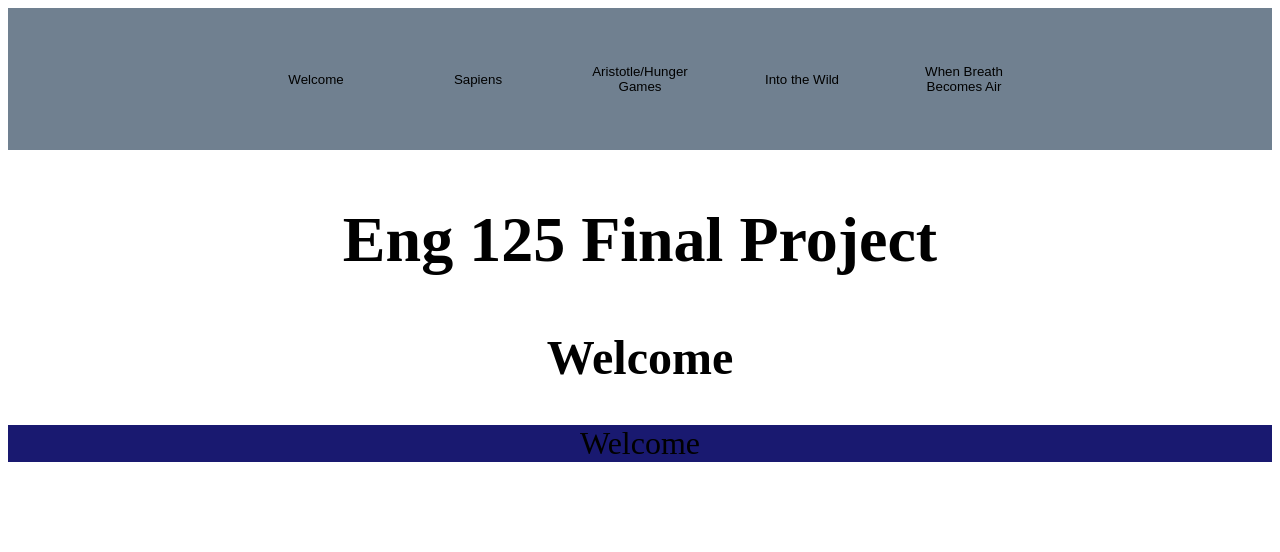
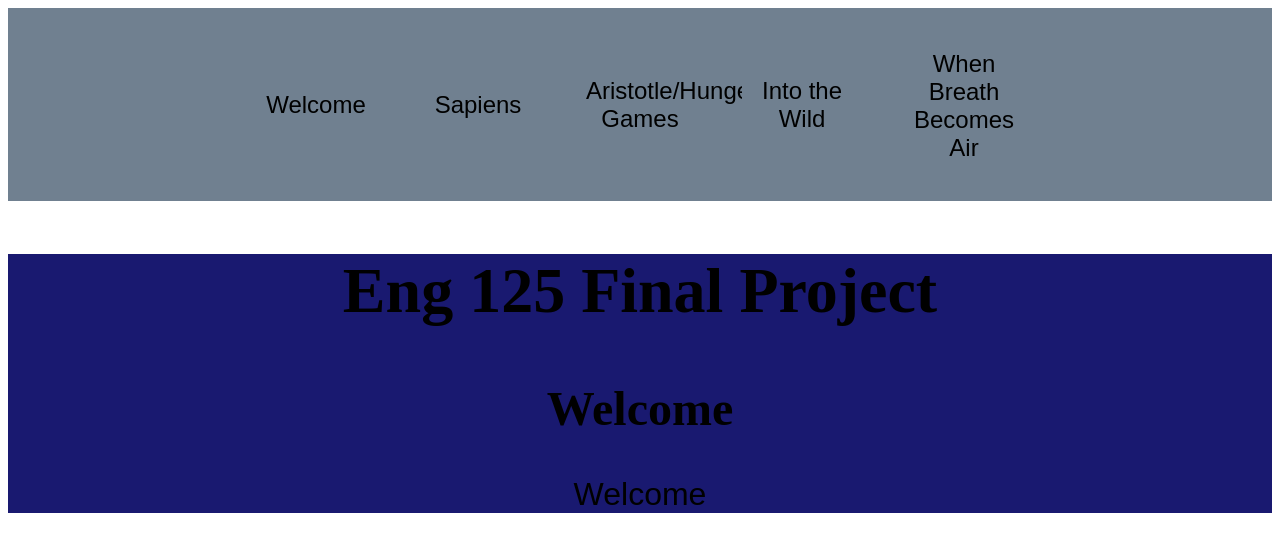
Before and after one commit to JamesCohenour/JamesCohenour.github.io, a plain HTML site: page index.html in a window 1280 px wide. Drawn offline with Linux system fonts and the light colour scheme.

Commit message:
colors again

```diff
--- a/Stylings.css
+++ b/Stylings.css
@@ -1,6 +1,12 @@
 nav
 {
     background-color: slategray
+}
+article
+{
+    background-color: midnightblue;
+    height: 100%;
+    width: 100%;
 }
 h1
 {
@@ -28,14 +34,12 @@ p
 {
     font-size: 24pt;
     font-style: normal;
-    font-family: 'Times New Roman', Times, serif;
+    font-family: Arial, Helvetica, sans-serif;
     color: black;
     text-align: center;
     align-content: center;
     margin-left: auto;
     margin-right: auto;
-    height: 100%;
-    background-color: midnightblue;
 }
 table
 {
@@ -50,8 +54,10 @@ button
     border: none;
     width: 120px;
     height: 60px;
+    font-size: 18pt;
     background-color: slategray;
-    border-bottom: 2pt, black;
+    border-bottom: 2pt;
+    border-bottom-color: black;
 }
 #Welcome1
 {
```
